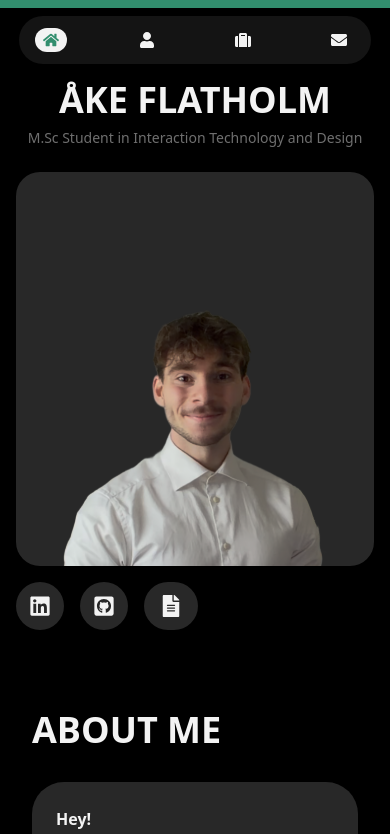
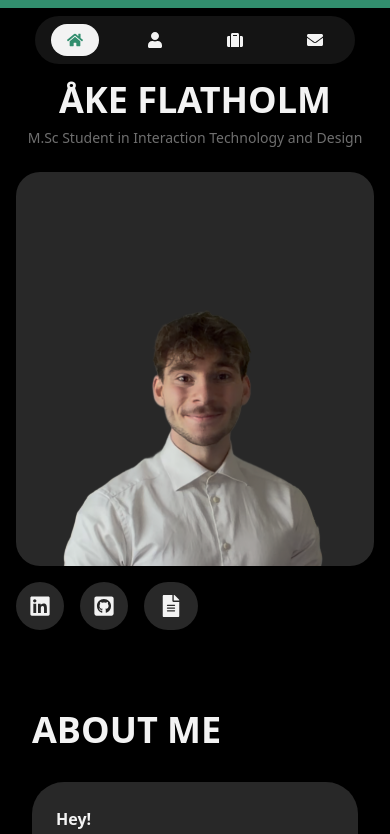
Before and after one commit to CodingQuercus/portfolio, a Next.js app: page / in a window 390 px wide. Shown: the top 834 px of the page. Built offline with nearby package versions, Linux system fonts and the light colour scheme.

Commit message:
header fix

```diff
--- a/app/components/header.tsx
+++ b/app/components/header.tsx
@@ -46,13 +46,13 @@ export default function Header() {
 
   return (
     <nav className="fixed bg-[#28282880] left-1/2 -translate-x-1/2 top-4 px-4 h-12 z-50 flex items-center justify-center rounded-full backdrop-blur-md">
-      <ul className="flex gap-16 sm:gap-2 justify-center items-center">
+      <ul className="flex gap-8 sm:gap-2 justify-center items-center">
         {navItems.map(({ id, label, icon: Icon }) => (
           <li key={id}>
             <a
               href={`#${id}`}
               onClick={handleClick(id)}
-              className={`flex items-center gap-2 px-2 py-1 sm:w-32 justify-center rounded-full hover:bg-[#328e6e] transition ${
+              className={`flex items-center gap-2 px-4 py-2 sm:w-32 justify-center rounded-full hover:bg-[#328e6e] transition ${
                 active === id ? "bg-[#f3f3f3] text-[#328e6e]" : ""
               }`}
             >
```
